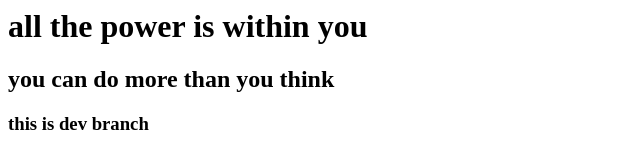
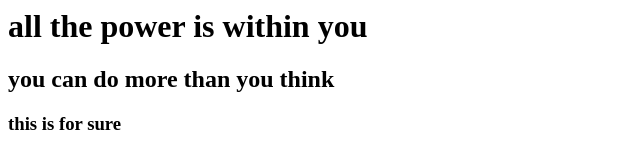
Before and after one commit to AdilIguider/firstgitrepo, a plain HTML site: page index.html in a window 1280 px wide. Shown: the full height of the page, 0-640 px from the left. Drawn offline with Linux system fonts and the light colour scheme.

Commit message:
another commit

```diff
--- a/index.html
+++ b/index.html
@@ -2,6 +2,6 @@
 <body>
 <h1> all the power is within you </h1>
 <h2> you can do more than you think </h2>
-<h3> this is dev branch </h3>
+<h3> this is for sure </h3>
 </body>
 </html>
```
